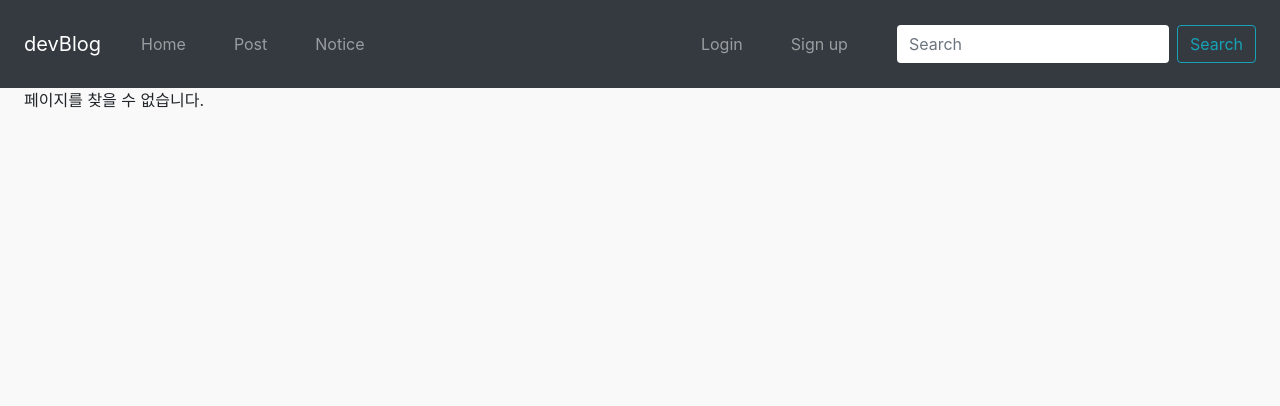
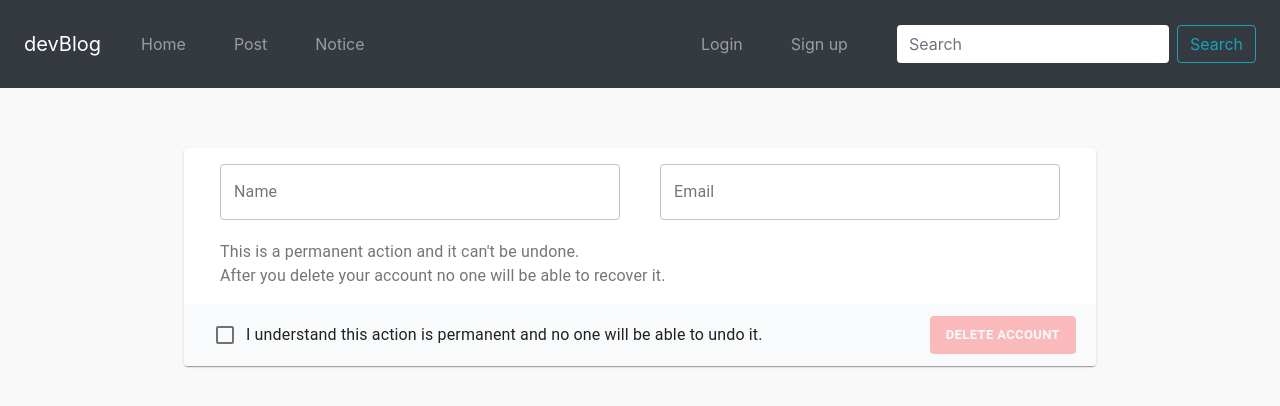
Before and after one commit to react-devTMB/noticeBoard-frontend, a React (Create React App) app in the folder notice-board/: page /profile in a window 1280 px wide. Shown: the top 406 px of the page. Built offline with nearby package versions, Linux system fonts and the light colour scheme.

Commit message:
Add profile index

```diff
--- a/notice-board/src/App.js
+++ b/notice-board/src/App.js
@@ -9,6 +9,7 @@ import SignUp from './domain/SignUp';
 import UserProvider from './components/provider/UserProvider';
 import Post from './domain/Post';
 import Write from './domain/Write';
+import Profile from './domain/Profile';
 import NotFound from './components/error/NotFound';
 
 const App = () => {
@@ -25,6 +26,7 @@ const App = () => {
               <Route path="/signUp" component={SignUp}></Route>
               <Route path="/post" component={Post}></Route>
               <Route path="/write" component={Write}></Route>
+              <Route path="/profile" component={Profile}></Route>
               <Route component={NotFound}></Route>
             </Switch>
           </Container>
--- a/notice-board/src/components/form/NavForm.js
+++ b/notice-board/src/components/form/NavForm.js
@@ -44,11 +44,13 @@ const NavForm = () => {
             <strong className="username"> {userName} </strong>
             <span>님</span>
           </div>
-          <div className="nav-link">
-            <span>
-              <PersonOutlineIcon></PersonOutlineIcon>My info
-            </span>
-          </div>
+          <Link to="/profile">
+            <div className="nav-link">
+              <span>
+                <PersonOutlineIcon></PersonOutlineIcon>My info
+              </span>
+            </div>
+          </Link>
           <Link to="/write">
             <div className="nav-link">
               <span>
--- /dev/null
+++ b/notice-board/src/domain/Profile/index.js
@@ -0,0 +1,110 @@
+import React, { useContext } from 'react';
+import Container from '@material-ui/core/Container';
+import Card from '@material-ui/core/Card';
+import CardActions from '@material-ui/core/CardActions';
+import CardContent from '@material-ui/core/CardContent';
+import TextField from '@material-ui/core/TextField';
+import Button from '@material-ui/core/Button';
+import Typography from '@material-ui/core/Typography';
+import FormControlLabel from '@material-ui/core/FormControlLabel';
+import Checkbox from '@material-ui/core/Checkbox';
+import { makeStyles } from '@material-ui/core/styles';
+import UserContext from '../../components/context/User.context';
+
+const useStyles = makeStyles({
+  'root': {
+    marginTop: 60,
+  },
+  'content': {
+    display: 'flex',
+    justifyContent: 'space-around',
+  },
+  'input': {
+    width: '400px',
+  },
+  'textInfo': {
+    padding: '20px 20px 0',
+  },
+  'actions': {
+    justifyContent: 'space-between',
+    padding: '10px 20px',
+    backgroundColor: 'rgb(249, 250, 251)',
+  },
+  'label': {
+    margin: 0,
+  },
+  'deleteButton': {
+    color: 'white',
+    fontWeight: 'bold',
+    backgroundColor: 'red',
+    padding: '8px 16px',
+  },
+  'opacity-25': {
+    opacity: 0.25,
+  },
+});
+
+const Profile = () => {
+  const classes = useStyles();
+  const { userInfo, isAuthenticated } = useContext(UserContext);
+
+  let user = {};
+
+  if (isAuthenticated) {
+    user = JSON.parse(userInfo);
+  }
+
+  const [state, setState] = React.useState({
+    checkAgree: false,
+  });
+
+  const handleChange = (event) => {
+    setState({ ...state, [event.target.name]: event.target.checked });
+  };
+
+  return (
+    <Container maxWidth="md">
+      <Card className={classes.root}>
+        <CardContent>
+          <div className={classes.content}>
+            <TextField
+              label="Name"
+              className={classes.input}
+              defaultValue={user.name}
+              InputProps={{
+                readOnly: true,
+              }}
+              variant="outlined"
+            />
+            <TextField
+              label="Email"
+              className={classes.input}
+              defaultValue={user.email}
+              InputProps={{
+                readOnly: true,
+              }}
+              variant="outlined"
+            />
+          </div>
+          <Typography className={classes.textInfo} color="textSecondary">
+            This is a permanent action and it can't be undone.
+            <br />
+            After you delete your account no one will be able to recover it.
+          </Typography>
+        </CardContent>
+        <CardActions className={classes.actions}>
+          <FormControlLabel
+            className={classes.label}
+            control={<Checkbox checked={state.checkAgree} onChange={handleChange} name="checkAgree" color="primary" />}
+            label="I understand this action is permanent and no one will be able to undo it."
+          />
+          <Button size="small" className={`${classes.deleteButton} ${!state.checkAgree ? classes['opacity-25'] : ''}`}>
+            Delete Account
+          </Button>
+        </CardActions>
+      </Card>
+    </Container>
+  );
+};
+
+export default Profile;
```
